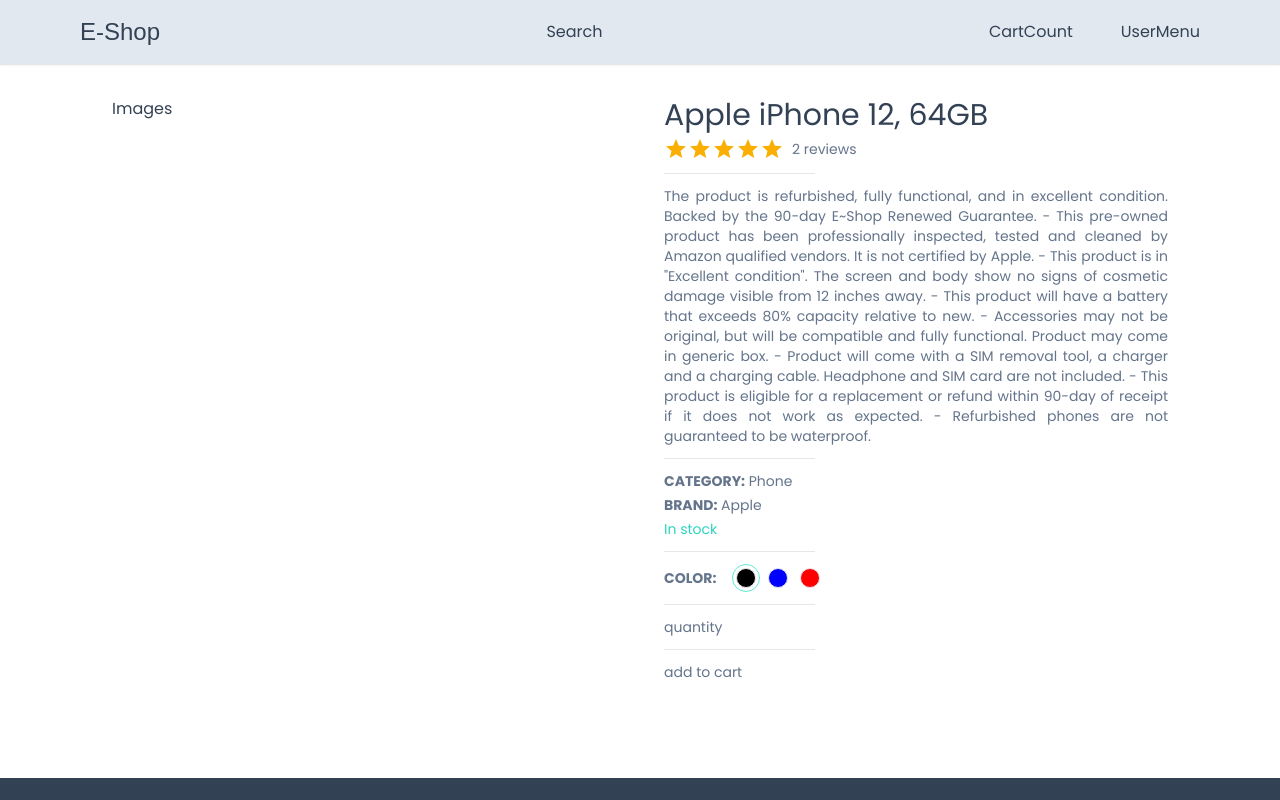
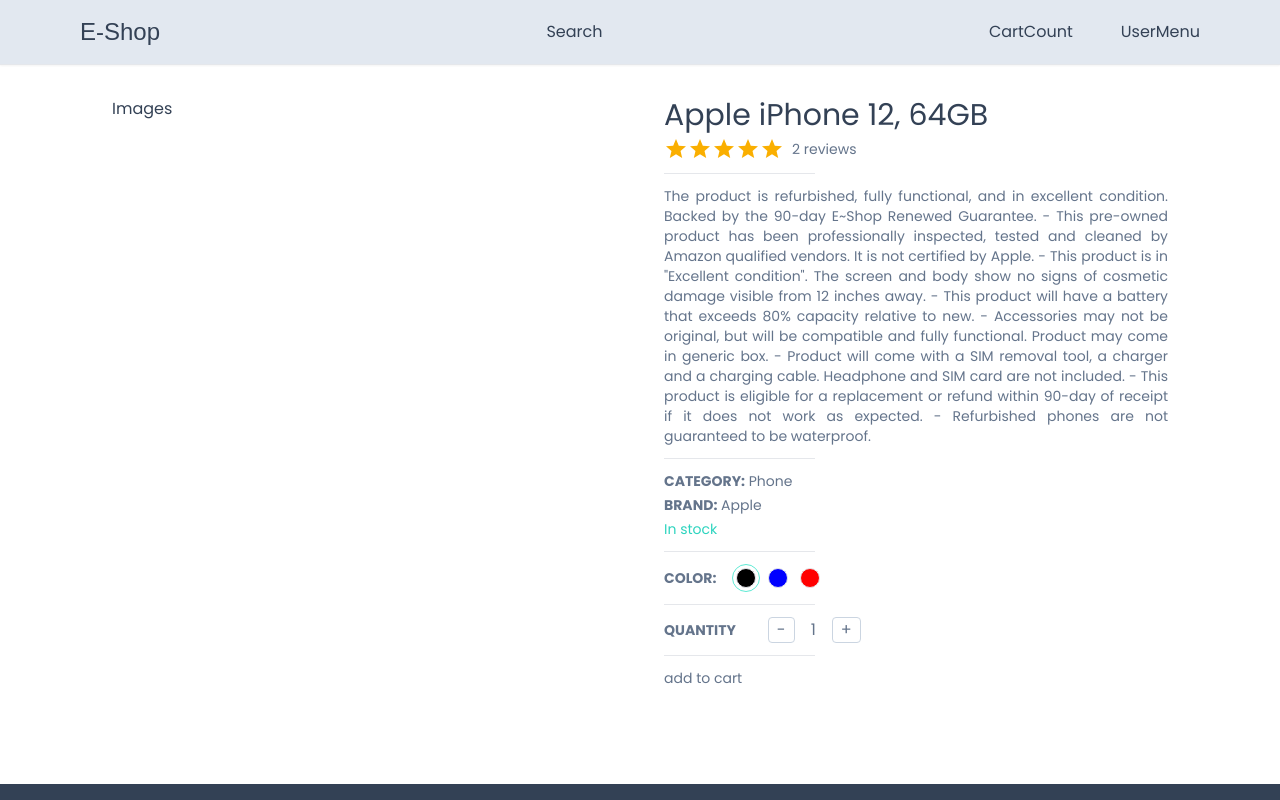
Before and after one commit to iJoyRide/Ecommerce, a Next.js app: page /product/1 in a window 1280 px wide. Shown: the top 800 px of the page. Built offline with nearby package versions, Linux system fonts and the light colour scheme; a web font is replaced by a local one.

Commit message:
quantity counter

```diff
--- a/app/components/products/SetQuantity.tsx
+++ b/app/components/products/SetQuantity.tsx
@@ -25,7 +25,7 @@
         {cartCounter ? null : <div className=" font-semibold">
         QUANTITY
         </div>}
-        <div className="fle gap-4 items-center text-base">
+        <div className="flex gap-4 items-center text-base">
             <button onClick={handleQtyDecrease} className={btnStyles}>-</button>
             <div>{cartProduct.quantity}</div>
             <button onClick={handleQtyIncrease} className={btnStyles}>+</button>
--- a/app/product/[productId]/ProductDetails.tsx
+++ b/app/product/[productId]/ProductDetails.tsx
@@ -1,6 +1,7 @@
 "use client"
 
 import SetColor from "@/app/components/products/SetColor";
+import SetQuantity from "@/app/components/products/SetQuantity";
 import { Rating } from "@mui/material";
 import { use, useCallback, useState } from "react";
 
@@ -52,11 +53,32 @@
         item.rating + acc, 0) / product.reviews.length;
 
     const handleColorSelect = useCallback((value: SelectedImgType) => {
+        if (cartProduct.quantity == 99){
+            return;
+        }
+
         setCartProduct((prev) => {
             return {...prev, selectedImg: value}
         })
     },
     [cartProduct.selectedImg])
+
+    const handleQtyIncrease = useCallback(() => {
+        setCartProduct((prev) => {
+            return {...prev, quantity: prev.quantity + 1}
+        });
+    }, [cartProduct]);
+
+    const handleQtyDecrease = useCallback(() => {
+        if (cartProduct.quantity == 1){
+            return;
+        }
+
+        setCartProduct((prev) => {
+            return {...prev, quantity: prev.quantity - 1}
+    });
+    }, [cartProduct]);
+
 
     return <div className="grid grid-cols-1
     md:grid-cols-2 gap-12">
@@ -91,7 +113,11 @@
             handleColorSelect={handleColorSelect}
             />
             <Horizontal/>
-            <div>quantity</div>
+            <SetQuantity
+            cartProduct={cartProduct}
+            handleQtyIncrease={handleQtyIncrease}
+            handleQtyDecrease={handleQtyDecrease}
+            />
             <Horizontal/>
             <div>add to cart</div>
 
```
